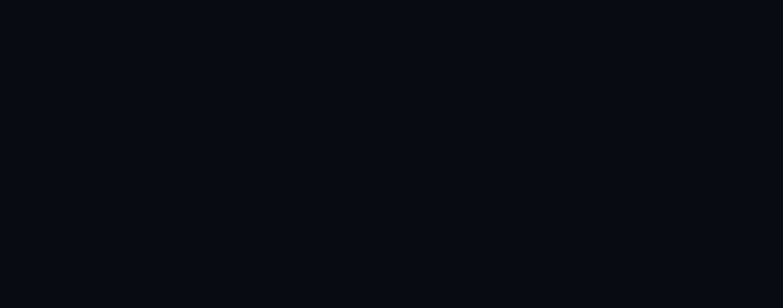
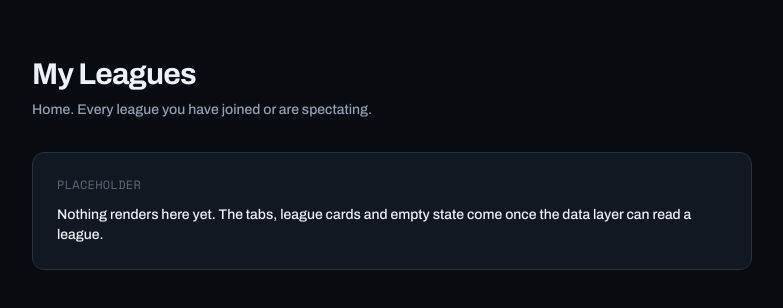
Before and after one commit to aalhadkulkarni/fantasy-cricket, a React (Vite) app: page / in a window 1280 px wide. Shown: the top 308 px of the page, without its empty margins (248-1031 px from the left). Built offline with nearby package versions, Linux system fonts and the light colour scheme.

Commit message:
Added my leagues placeholder page

```diff
--- a/src/App.tsx
+++ b/src/App.tsx
@@ -1,5 +1,15 @@
+import { MyLeagues } from './pages/my-leagues'
+
+/**
+ * Renders home directly for now. **Routing arrives in 3.5**, at which point this
+ * becomes the router and every page under `src/pages/` gets a real route.
+ */
 function App() {
-  return <div className="min-h-svh bg-background text-foreground" />
+  return (
+    <div className="min-h-svh bg-background text-foreground">
+      <MyLeagues />
+    </div>
+  )
 }
 
 export default App
--- /dev/null
+++ b/src/pages/my-leagues.tsx
@@ -0,0 +1,34 @@
+/**
+ * My Leagues — `/`, and **this is home**.
+ *
+ * Both the logo and the My Leagues header item point here. Home is this rather
+ * than Tournaments because Tournaments is a discovery surface used a handful of
+ * times ever, while this is where someone returns daily during a season.
+ *
+ * **A placeholder.** The real page carries three tabs, league cards and an
+ * empty state — see `docs/08-pages/my-leagues.md`. None of that is built,
+ * because the data layer does not talk to a database yet.
+ */
+export function MyLeagues() {
+  return (
+    <main className="mx-auto w-full max-w-3xl px-4 py-10 sm:px-6 sm:py-14">
+      <h1 className="text-2xl font-bold tracking-tight sm:text-3xl">
+        My Leagues
+      </h1>
+
+      <p className="mt-2 text-sm text-muted-foreground">
+        Home. Every league you have joined or are spectating.
+      </p>
+
+      <div className="mt-8 rounded-lg border bg-card p-5 text-card-foreground sm:p-6">
+        <p className="font-mono text-xs tracking-wide text-subtle-foreground uppercase">
+          Placeholder
+        </p>
+        <p className="mt-3 text-sm">
+          Nothing renders here yet. The tabs, league cards and empty state come
+          once the data layer can read a league.
+        </p>
+      </div>
+    </main>
+  )
+}
```
